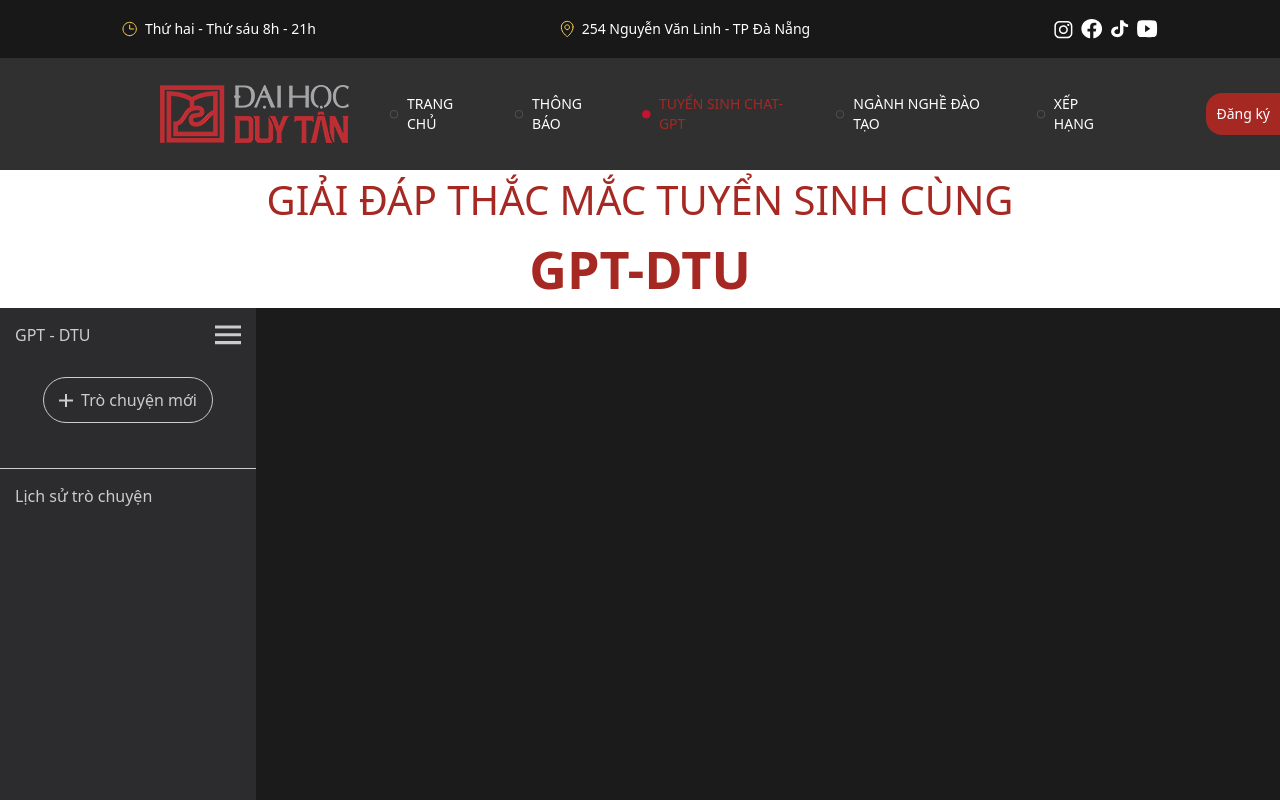
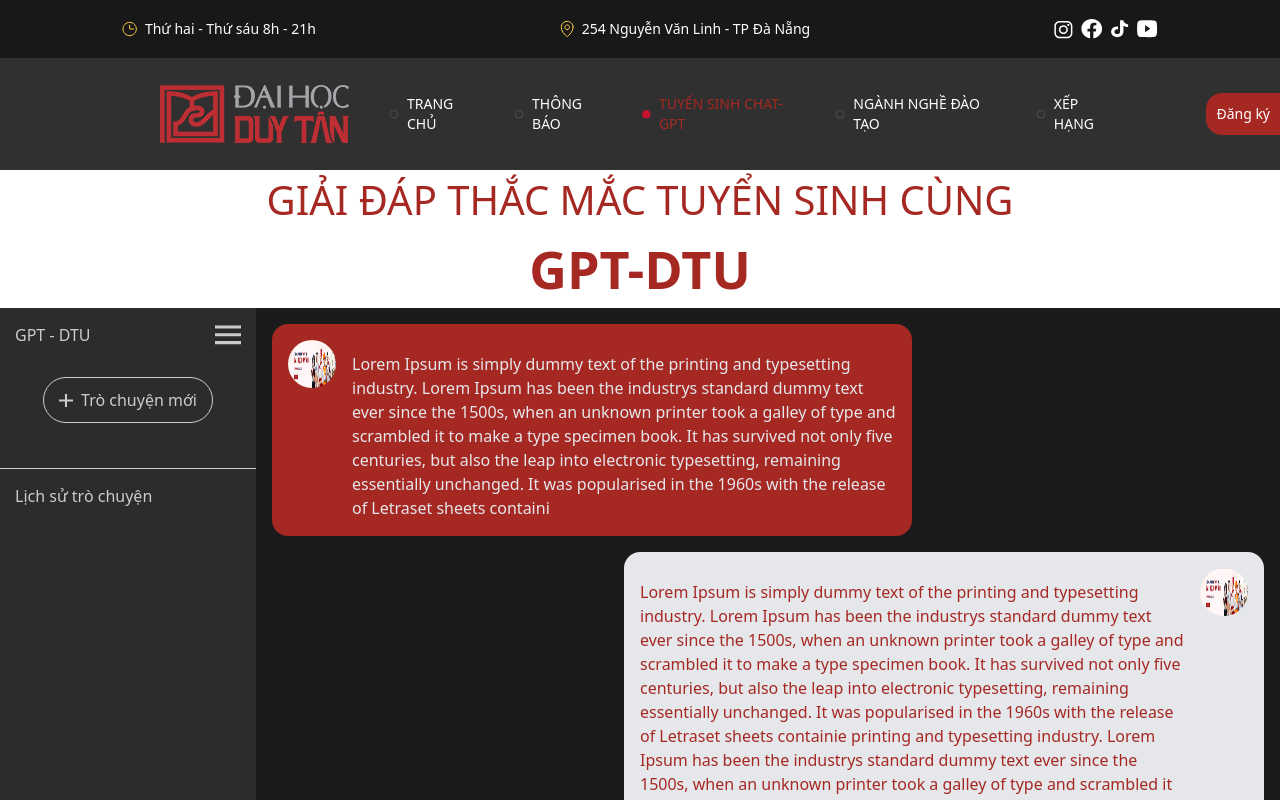
Before and after one commit to BrianLe188/capstone2-web, a React (Vite) app: page /admissions-chat-gpt in a window 1280 px wide. Shown: the top 800 px of the page. Built offline with nearby package versions, Linux system fonts and the light colour scheme; no server answers.

Commit message:
integrate socket

```diff
--- /dev/null
+++ b/src/components/message/View.tsx
@@ -0,0 +1,43 @@
+import { banner } from "@/assets";
+import { EMessageType } from "@/utils/enums";
+import { Message } from "@/utils/types";
+import { twMerge } from "tailwind-merge";
+
+const View = ({ message }: { message: Message }) => {
+  return (
+    <div
+      className={twMerge(
+        "bg-gray-200 w-fit max-w-[40rem] min-h-[5rem] h-fit rounded-2xl p-4 mb-4",
+        message.type === EMessageType.AI && "bg-[#A62823]",
+        message.type === EMessageType.USER && "ml-auto"
+      )}
+    >
+      <div className="flex gap-4">
+        {message.type === EMessageType.AI && (
+          <div>
+            <div className="h-12 w-12 rounded-full overflow-hidden">
+              <img src={banner} alt="avatar" className="w-full h-full" />
+            </div>
+          </div>
+        )}
+        <span
+          className={twMerge(
+            "mt-3 text-[#A62823]",
+            message.type === EMessageType.AI && "text-gray-200"
+          )}
+        >
+          {message.content}
+        </span>
+        {message.type === EMessageType.USER && (
+          <div>
+            <div className="h-12 w-12 rounded-full overflow-hidden">
+              <img src={banner} alt="avatar" className="w-full h-full" />
+            </div>
+          </div>
+        )}
+      </div>
+    </div>
+  );
+};
+
+export default View;
--- /dev/null
+++ b/src/components/message/index.tsx
@@ -0,0 +1,3 @@
+import Message from "./View";
+
+export default Message;
--- a/src/main.tsx
+++ b/src/main.tsx
@@ -1,10 +1,14 @@
-import React from 'react'
-import ReactDOM from 'react-dom/client'
-import App from './App.tsx'
-import './index.css'
+import React from "react";
+import ReactDOM from "react-dom/client";
+import App from "./App.tsx";
+import "./index.css";
+import { store } from "./redux/store.ts";
+import { Provider } from "react-redux";
 
-ReactDOM.createRoot(document.getElementById('root')!).render(
+ReactDOM.createRoot(document.getElementById("root")!).render(
   <React.StrictMode>
-    <App />
-  </React.StrictMode>,
-)
+    <Provider store={store}>
+      <App />
+    </Provider>
+  </React.StrictMode>
+);
--- a/src/pages/chatBox/View.tsx
+++ b/src/pages/chatBox/View.tsx
@@ -1,22 +1,20 @@
-import { banner, menuIcon, plusIcon, sendIcon } from "@/assets";
+import { menuIcon, plusIcon, sendIcon } from "@/assets";
 import { optionChatBox } from "@/contains";
 import { useState } from "react";
-
-interface IMessage {
-  type: "ai" | "user";
-  content: string;
-}
+import { EMessageType } from "@/utils/enums";
+import { useAppDispatch, useAppSelector } from "@/redux/hooks";
+import { addMessage } from "@/redux/chat/chat.slice";
+import { chatSelector } from "@/redux/selectors";
+import Message from "@/components/message";
 
 const ChatBox = () => {
-  const [message, setMessage] = useState<IMessage>({
-    type: "user",
-    content: "",
-  });
-  const [messages, setMessages] = useState<IMessage[]>([]);
+  const [message, setMessage] = useState("");
+  const dispatch = useAppDispatch();
+  const { advises: messages } = useAppSelector(chatSelector);
 
   const handleSubmit = () => {
-    setMessages([...messages, message]);
-    setMessage({ type: "user", content: "" });
+    dispatch(addMessage({ type: EMessageType.USER, content: message }));
+    setMessage("");
   };
 
   const handleEnterPress = (e: React.KeyboardEvent<HTMLInputElement>) => {
@@ -60,47 +58,17 @@
             ))}
           </div>
         </div>
-        <div className="flex flex-col flex-1 h-full text-white bg-[#1B1B1B] overflow-y-auto">
-          {messages.map((item, index) => (
-            <>
-              <div
-                className={
-                  "flex gap-[20px] p-[30px]" +
-                  (index % 2 === 0
-                    ? " pl-[150px] bg-[#3d3d3d] justify-end"
-                    : " pr-[150px]")
-                }
-              >
-                {index % 2 === 0 ? (
-                  <>
-                    <span className="text-right">{item.content}</span>
-                    <img
-                      src={banner}
-                      className="w-[70px] h-[70px] rounded-full object-cover"
-                    />
-                  </>
-                ) : (
-                  <>
-                    <div className="text-white bg-[#A62823] flex rounded-full w-[70px] h-[70px] items-center justify-center">
-                      GPT
-                    </div>
-                    <span className="flex-1">{item.content}</span>
-                  </>
-                )}
-              </div>
-            </>
+        <div className="flex-1 h-full text-white bg-[#1B1B1B] overflow-y-auto p-4 overflow-auto">
+          {messages.map((item) => (
+            <Message message={item} />
           ))}
-
-          {/* chat input */}
-          <div className="absolute w-4/5 bottom-6 right-0 px-[30px]">
+          <div className="absolute bottom-0 p-5 w-4/5 right-0 px-[30px] bg-[#1b1b1b]">
             <div className="bg-[#cccccc] flex items-center rounded-[6px] px-[15px] py-[10px]">
               <input
                 type="text"
                 className="bg-transparent outline-none text-black flex-1"
-                value={message.content}
-                onChange={(e) =>
-                  setMessage({ type: "user", content: e.target.value })
-                }
+                value={message}
+                onChange={(e) => setMessage(e.target.value)}
                 onKeyDown={(e) => handleEnterPress(e)}
               />
               <img
--- /dev/null
+++ b/src/redux/chat/chat.slice.ts
@@ -0,0 +1,52 @@
+import { createSlice, PayloadAction } from "@reduxjs/toolkit";
+import { Message } from "@/utils/types";
+import { EMessageType } from "@/utils/enums";
+
+export interface EChatState {
+  advises: Message[];
+}
+const initialState: EChatState = {
+  advises: [
+    {
+      type: EMessageType.AI,
+      content:
+        "Lorem Ipsum is simply dummy text of the printing and typesetting industry. Lorem Ipsum has been the industrys standard dummy text ever since the 1500s, when an unknown printer took a galley of type and scrambled it to make a type specimen book. It has survived not only five centuries, but also the leap into electronic typesetting, remaining essentially unchanged. It was popularised in the 1960s with the release of Letraset sheets containi",
+    },
+    {
+      type: EMessageType.USER,
+      content:
+        "Lorem Ipsum is simply dummy text of the printing and typesetting industry. Lorem Ipsum has been the industrys standard dummy text ever since the 1500s, when an unknown printer took a galley of type and scrambled it to make a type specimen book. It has survived not only five centuries, but also the leap into electronic typesetting, remaining essentially unchanged. It was popularised in the 1960s with the release of Letraset sheets containie printing and typesetting industry. Lorem Ipsum has been the industrys standard dummy text ever since the 1500s, when an unknown printer took a galley of type and scrambled it to make a type specimen book. It has survived not only five centuries, but also the leap into electronic typesetting, remaining essentially unchanged. It was popularised in the 1960s with the release of Letraset sheets containi",
+    },
+    {
+      type: EMessageType.AI,
+      content:
+        "Lorem Ipsum is simply dummy text of the printing and typesetting industry. Lorem Ipsum has been the industrys standard dummy text ever since the 1500s, when an unknown printer took a galley of type and scrambled it to make a type specimen book. It has survived not only five centuries, but also the leap into electronic typesetting, remaining essentially unchanged. It was popularised in the 1960s with the release of Letraset sheets containi",
+    },
+    {
+      type: EMessageType.USER,
+      content: "Lorem Ipsum is simply dummy text of th",
+    },
+    {
+      type: EMessageType.AI,
+      content:
+        "Lorem Ipsum is simply dummy text of the printing and typesetting industry. Lorem Ipsum has been the industrys standard dummy text ever since the 1500s, when an unknown printer took a galley of type and scrambled it to make a type specimen book. It has survived not only five centuries, but also the leap into electronic typesetting, remaining essentially unchanged. It was popularised in the 1960s with the release of Letraset sheets containi",
+    },
+  ],
+};
+
+export const chatSlice = createSlice({
+  name: "chat",
+  initialState,
+  reducers: {
+    addMessage: (state, action: PayloadAction<Message>) => {
+      state.advises.push(action.payload);
+    },
+    receiveMessage: (state, action: PayloadAction<Message>) => {
+      state.advises.push(action.payload);
+    },
+  },
+});
+
+export const { addMessage, receiveMessage } = chatSlice.actions;
+
+export default chatSlice.reducer;
--- /dev/null
+++ b/src/redux/hooks.ts
@@ -0,0 +1,5 @@
+import { TypedUseSelectorHook, useDispatch, useSelector } from "react-redux";
+import type { RootState, AppDispatch } from "./store";
+
+export const useAppDispatch: () => AppDispatch = useDispatch;
+export const useAppSelector: TypedUseSelectorHook<RootState> = useSelector;
--- /dev/null
+++ b/src/redux/middlewares/chat-advise.middleware.ts
@@ -0,0 +1,23 @@
+import { AnyAction, Dispatch, MiddlewareAPI } from "@reduxjs/toolkit";
+import io from "socket.io-client";
+import { receiveMessage } from "../chat/chat.slice";
+
+const chatAdvise = (store: MiddlewareAPI) => (next: Dispatch<AnyAction>) => {
+  const socket = io(`${import.meta.env.VITE_GATEWAY_SOCKET}/advise`);
+
+  socket.on("receive_message", (data) => {
+    store.dispatch(receiveMessage(data));
+  });
+
+  return (action: AnyAction) => {
+    switch (action.type) {
+      case "chat/addMessage": {
+        socket.emit("chat", action.payload);
+        break;
+      }
+    }
+    return next(action);
+  };
+};
+
+export default chatAdvise;
--- /dev/null
+++ b/src/redux/selectors.ts
@@ -0,0 +1,3 @@
+import { RootState } from "./store";
+
+export const chatSelector = (state: RootState) => state.chat;
--- /dev/null
+++ b/src/redux/store.ts
@@ -0,0 +1,14 @@
+import { configureStore } from "@reduxjs/toolkit";
+import chatReducer from "./chat/chat.slice";
+import chatAdvise from "./middlewares/chat-advise.middleware";
+
+export const store = configureStore({
+  reducer: {
+    chat: chatReducer,
+  },
+  middleware: (getDefaultMiddleware) =>
+    getDefaultMiddleware().concat(chatAdvise),
+});
+
+export type RootState = ReturnType<typeof store.getState>;
+export type AppDispatch = typeof store.dispatch;
--- /dev/null
+++ b/src/utils/enums.ts
@@ -0,0 +1,4 @@
+export enum EMessageType {
+  AI = "ai",
+  USER = "user",
+}
--- /dev/null
+++ b/src/utils/types.ts
@@ -0,0 +1,6 @@
+import { EMessageType } from "./enums";
+
+export type Message = {
+  type: EMessageType;
+  content: string;
+};
```
Also changed, not shown: package.json (+6 -1 lines), 2 other files (tests, documents, lock files or other folders).
